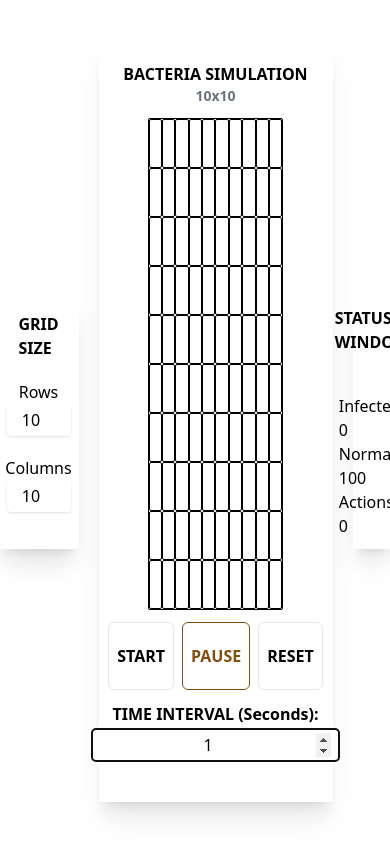
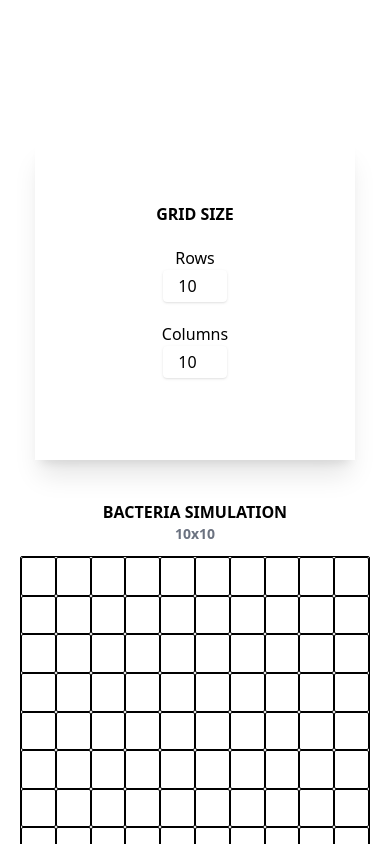
Before and after one commit to jasooh/J241---Solution, a React (Create React App) app: page / in a window 390 px wide. Shown: the top 844 px of the page. Built offline with nearby package versions, Linux system fonts and the light colour scheme.

Commit message:
Added responsive design

```diff
--- a/src/App.tsx
+++ b/src/App.tsx
@@ -1,6 +1,3 @@
-// Hooks
-import { useState } from "react";
-
 // Components
 import Grid from "./components/Grid";
 
@@ -9,7 +6,7 @@ import { TickProvider } from "./context/TickContext";
 
 function App() {
   return (
-    <div className="flex gap-5 items-center justify-center w-screen h-screen bg-white">
+    <div className="flex flex-col gap-5 items-center justify-center w-screen h-[100rem] bg-white lg:flex-row lg:h-screen">
       <TickProvider>
         <Grid />
       </TickProvider>
--- a/src/components/Grid.tsx
+++ b/src/components/Grid.tsx
@@ -88,7 +88,7 @@ const Grid = () => {
             <GridSizeButtons rows={rows} columns={columns} setRows={setRows} setColumns={setColumns} />
 
             {/* Grid container */}
-            <div className="flex flex-col items-center w-[60%] h-[90%] gap-3 shadow-xl p-5">
+            <div className="flex flex-col items-center w-full max-w-[40rem] h-[40rem] shadow-xl gap-3 p-5">
                 {/* Title & heading */}
                 <div className="flex flex-col items-center">
                     <label className="font-bold">BACTERIA SIMULATION</label>
@@ -96,7 +96,7 @@ const Grid = () => {
                 </div>
 
                 {/* Grid rendering */}
-                <div className="w-[70%] h-[80%] border rounded-sm border-black grid" style={gridStyle}>
+                <div className="w-full h-full border rounded-sm border-black grid" style={gridStyle}>
                     {renderGrid(cellGrid)}
                 </div>
 
--- a/src/components/GridSizeButtons.tsx
+++ b/src/components/GridSizeButtons.tsx
@@ -19,7 +19,7 @@ const handleChange = (event: React.ChangeEvent<HTMLInputElement>, setVariable: D
 
 const GridSizeButtons = ({rows, columns, setRows, setColumns}:GridSizeProps) => {
     return (
-        <div className="flex flex-col gap-5 w-[10%] h-[30%] items-center justify-center shadow-xl p-10">
+        <div className="flex flex-col items-center justify-center gap-5 w-full max-w-[20rem] h-[20rem] shadow-xl p-10">
             <label className="font-bold">GRID SIZE</label>
             <div className="flex flex-col items-center">
                 <label>Rows</label>
--- a/src/components/GridStatusWindow.tsx
+++ b/src/components/GridStatusWindow.tsx
@@ -5,7 +5,7 @@ interface GridStatusWindowProps {
 
 const GridStatusWindow = ({actionCount, getCellCount}:GridStatusWindowProps) => {
     return (
-        <div className="flex flex-col gap-10 w-[10%] h-[30%] items-center justify-center shadow-xl">
+        <div className="flex flex-col items-center justify-center gap-5 w-full max-w-[20rem] h-[20rem] shadow-xl p-10">
             <label className="font-bold">STATUS WINDOW</label>
             <div className="flex flex-col">
                 <label>Infected: {getCellCount(true)}</label>
```
Also changed, not shown: 1 other file (tests, documents, lock files or other folders).
